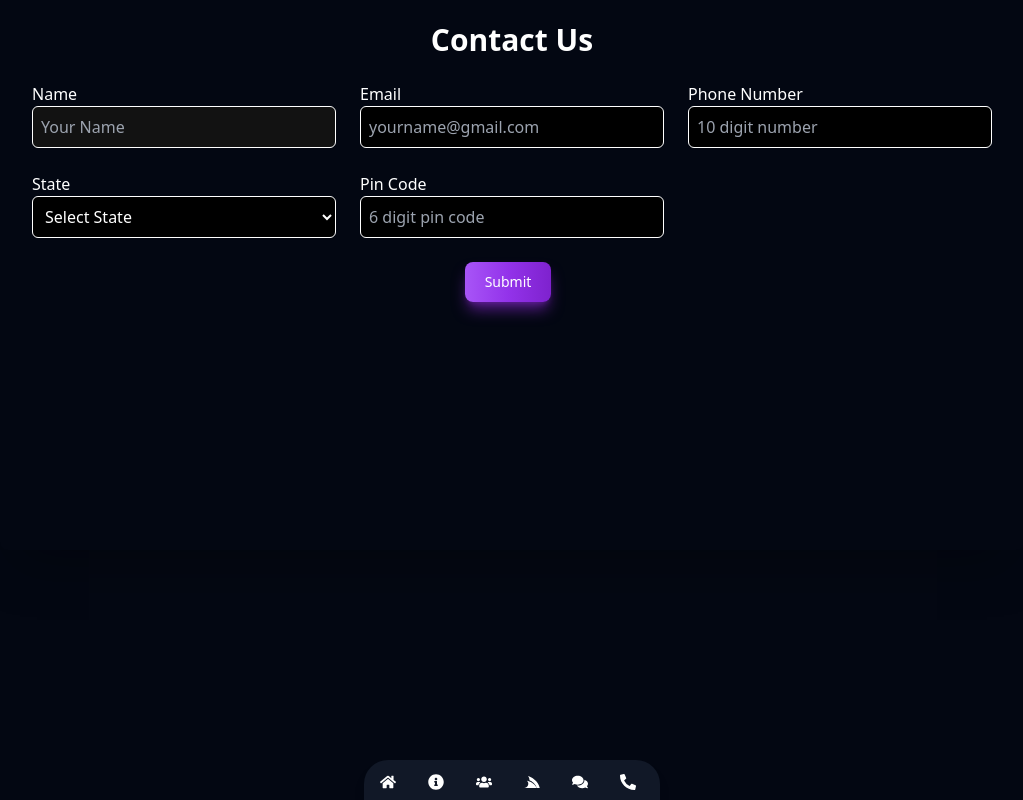
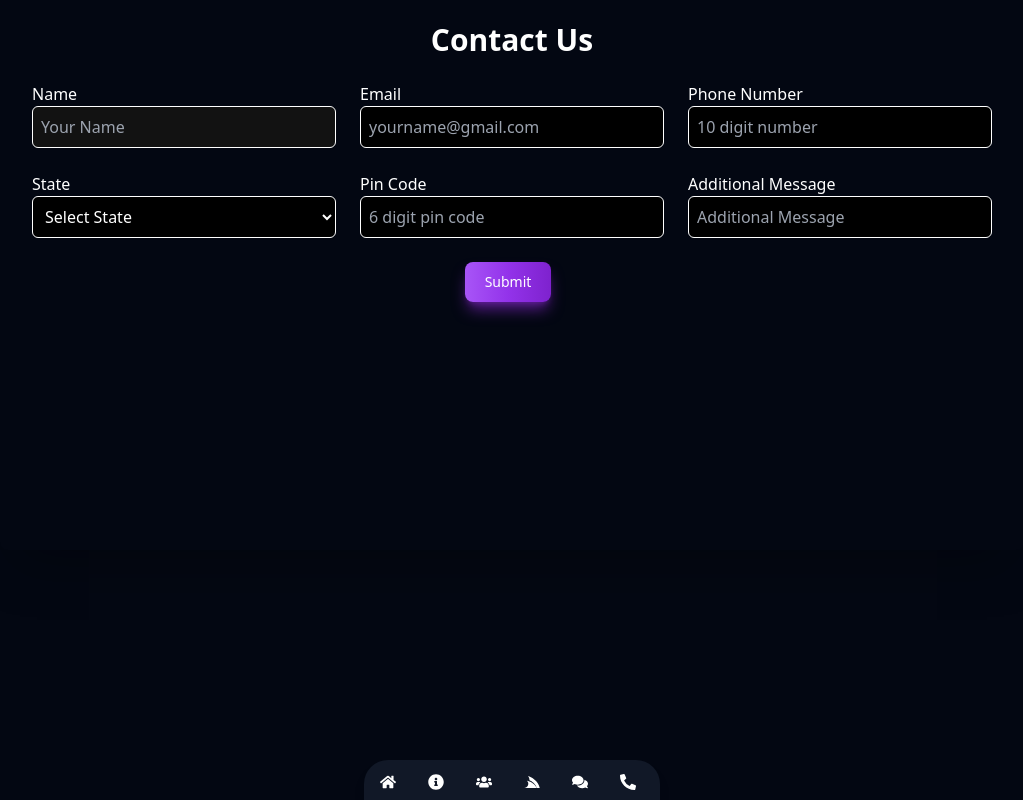
Before and after one commit to Megh2005/HACKAUT-SUBMIT, a Next.js app in the folder gurudev-landing/: page /contact in a window 1280 px wide. Shown: the whole page, without its empty margins (128-1151 px from the left). Built offline with nearby package versions, Linux system fonts and the light colour scheme.

Commit message:
update contact us

```diff
--- a/gurudev-landing/app/contact/page.tsx
+++ b/gurudev-landing/app/contact/page.tsx
@@ -1,11 +1,9 @@
 "use client";
 
-import React, { useState } from "react";
+import React from "react";
 import { useForm, SubmitHandler } from "react-hook-form";
 import toast from "react-hot-toast";
-import Image from "next/image";
 import { submitEnquiry } from "@/lib/actions/submitEnquiry";
-
 
 // Types for form inputs
 interface ContactFormInputs {
@@ -14,7 +12,7 @@ interface ContactFormInputs {
   phone: string;
   state: string;
   pincode: string;
-  domain: string;
+  message: string;
 }
 
 const statesOfIndia = [
@@ -62,26 +60,25 @@ export default function ContactForm() {
     handleSubmit,
     formState: { errors },
   } = useForm<ContactFormInputs>();
-  const [markdown, setMarkdown] = useState<string>("");
 
   const onSubmit: SubmitHandler<ContactFormInputs> = async (data) => {
-    const formData = { ...data, markdown, message: markdown };
+    const formData = { ...data };
 
     const res = await submitEnquiry(formData);
     if (res) {
       reset();
-      setMarkdown("");
       toast.success("Enquiry submitted successfully");
     } else {
-    toast.error("Failed to submit enquiry");
+      toast.error("Failed to submit enquiry");
     }
   };
 
-  const showToast = (message: string) => {
+  /*const showToast = (message: string) => {
     toast.custom((t) => (
       <div
-        className={`${t.visible ? "animate-enter" : "animate-leave"
-          } max-w-md w-full h-screen bg-white shadow-lg rounded-lg pointer-events-auto flex ring-1 ring-black ring-opacity-5`}
+        className={`${
+          t.visible ? "animate-enter" : "animate-leave"
+        } max-w-md w-full h-screen bg-white shadow-lg rounded-lg pointer-events-auto flex ring-1 ring-black ring-opacity-5`}
       >
         <div className="flex-1 w-0 p-4">
           <div className="flex items-start">
@@ -109,7 +106,7 @@ export default function ContactForm() {
         </div>
       </div>
     ));
-  };
+  };*/
 
   return (
     <div className="min-h-screen mt-[-130px] flex justify-center items-center text-white p-4">
@@ -203,11 +200,20 @@ export default function ContactForm() {
               </p>
             )}
           </div>
-
+          <div>
+            <label className="block font-medium text-white">
+              Additional Message
+            </label>
+            <input
+              type="text"
+              {...register("message", { required: false })}
+              className="w-full p-2 rounded-md bg-black text-white border border-white focus:ring-white"
+              placeholder="Additional Message"
+            />
+          </div>
         </div>
 
         {/* Additional Comments */}
-
 
         <div className="flex justify-center">
           <button
--- a/gurudev-landing/lib/actions/submitEnquiry.ts
+++ b/gurudev-landing/lib/actions/submitEnquiry.ts
@@ -3,12 +3,14 @@
 interface EnquiryData {
   name: string;
   email: string;
+  phone: string;
+  state: string;
+  pincode: string;
   message: string;
-  [key: string]: any; // Allow additional properties if needed
 }
 
-export const submitEnquiry = async (data: EnquiryData): Promise<boolean> => {
-  const res = await fetch(process.env.DB_URL as string, {
+export const submitEnquiry = async (data: EnquiryData) => {
+  const res = await fetch(process.env.DB_URL! + "/gurudev-enquiry.json", {
     method: "POST",
     headers: {
       "Content-Type": "application/json",
```
Also changed, not shown: 1 other file (tests, documents, lock files or other folders).
